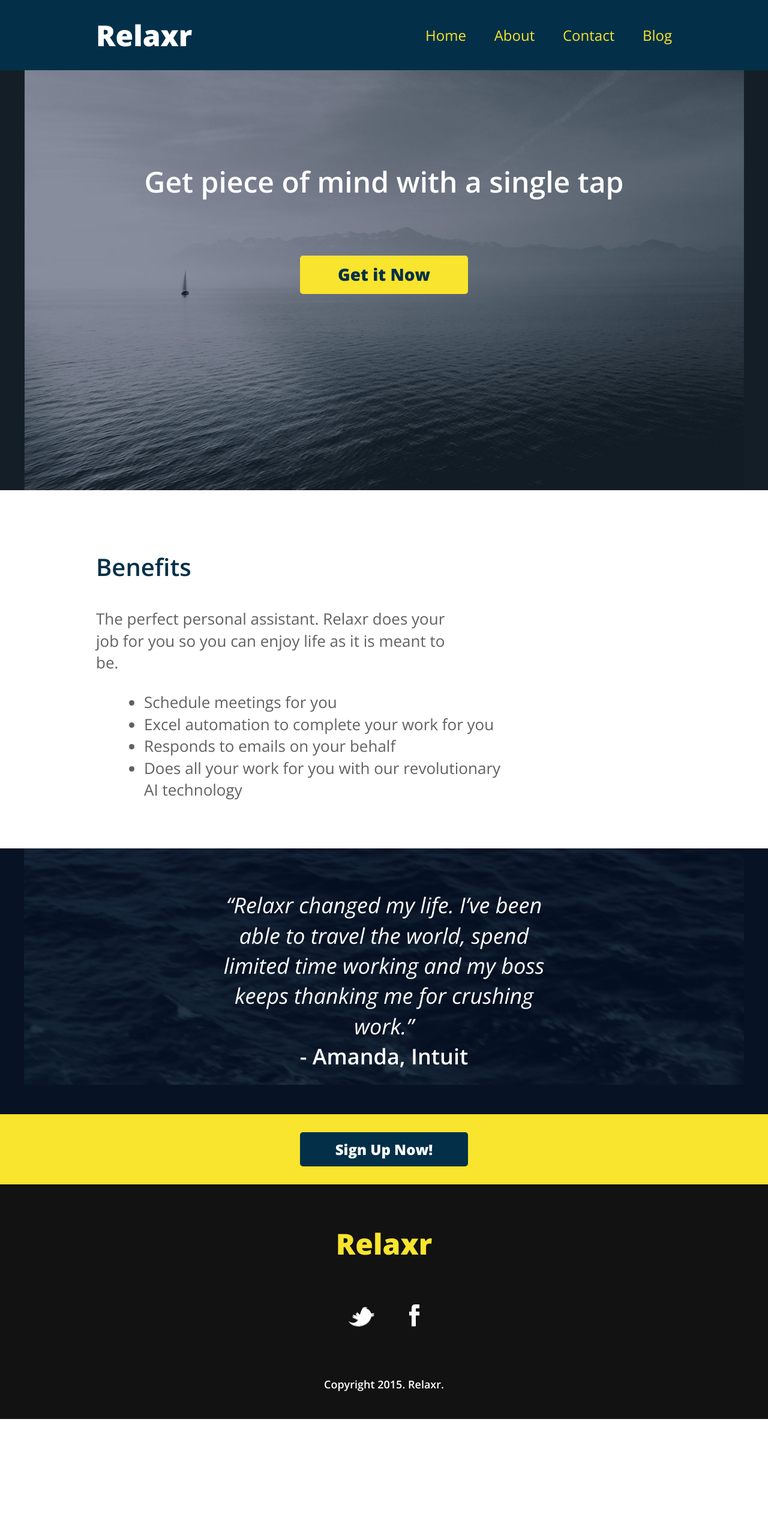
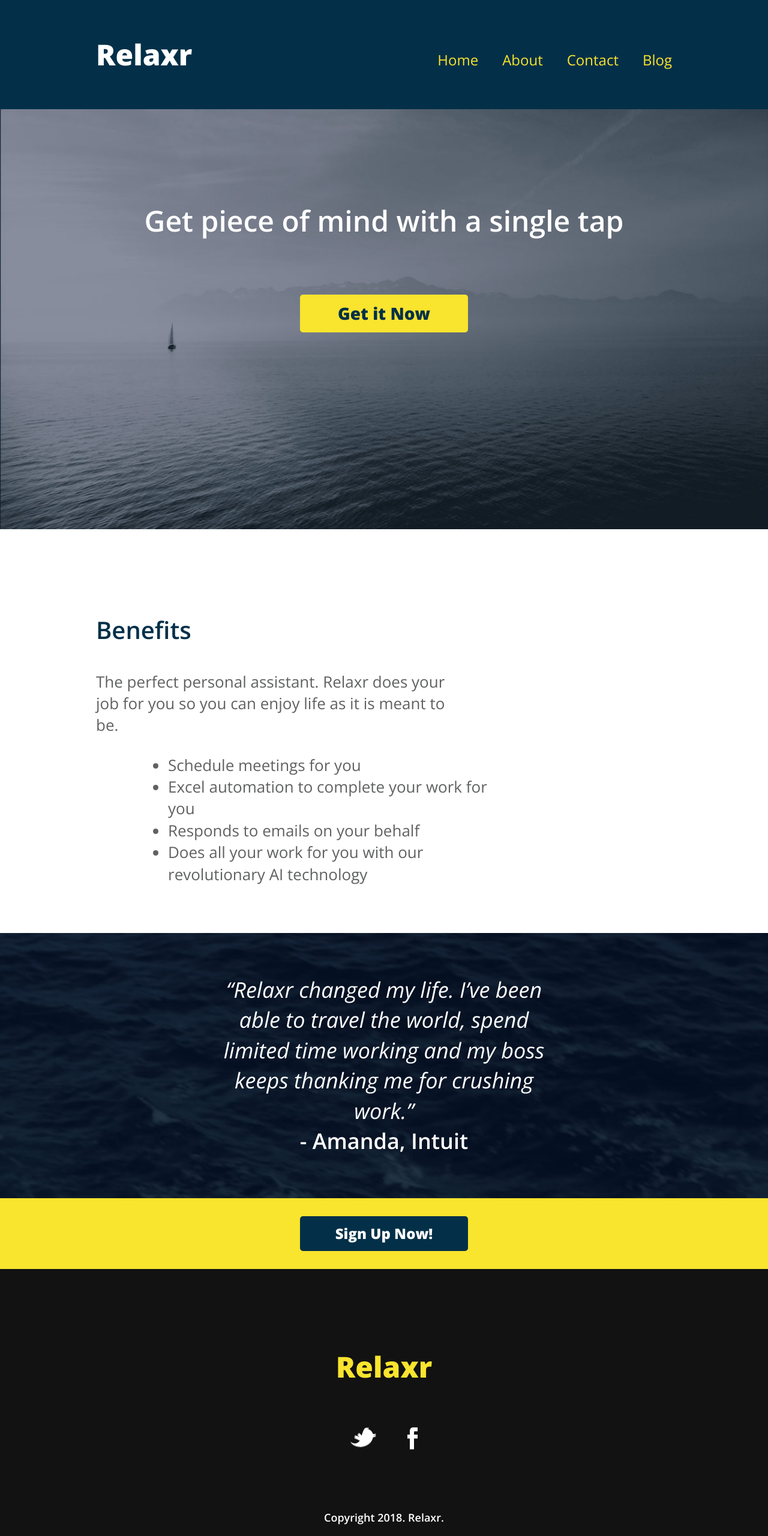
Before and after one commit to missrachelstock/FEWD-Assignment4, a plain HTML site: page index.html in a window 1280 px wide. Shown: the whole page at 60% size. Before the commit the page ends 2365 px from the top, so only its background shows below. Drawn offline with nearby package versions, Linux system fonts and the light colour scheme.

Commit message:
Update styles and html, remove usage of floats and inline-block for layout in place of flexbox

```diff
--- a/css/style.css
+++ b/css/style.css
@@ -5,40 +5,20 @@ Author: Your Name
 Developer @GA in NYC
 */
 
-
 /******************************************
 /* SETUP
 /*******************************************/
 
 /* Box Model Hack */
-* {
-  -moz-box-sizing: border-box; /* Firexfox */
-  -webkit-box-sizing: border-box; /* Safari/Chrome/iOS/Android */
-  box-sizing: border-box; /* IE */
+
+html {
+  box-sizing: border-box;
 }
 
-/* Clear fix hack */
-.clearfix:after {
-  content: ".";
-  display: block;
-  clear: both;
-  visibility: hidden;
-  line-height: 0;
-  height: 0;
-}
-
-.clear {
-  clear: both;
-}
-
-.alignright {
-  float: right;
-  padding: 0 0 10px 10px; /* note the padding around a right floated image */
-}
-
-.alignleft {
-  float: left;
-  padding: 0 10px 10px 0; /* note the padding around a left floated image */
+*,
+*::before,
+*::after {
+  box-sizing: inherit;
 }
 
 /******************************************
@@ -53,20 +33,22 @@ body {
   font-family: 'Open Sans', Helvetica, Arial, sans-serif;
   font-weight: 300;
 }
+
 a {
   text-decoration: none;
 }
-
 
 /******************************************
 /* LAYOUT
 /*******************************************/
 
 /* Center the container */
+
 .container {
   width: 960px;
   margin: 0 auto;
 }
+
 .logo {
   font-size: 48px;
   font-weight: 800;
@@ -77,80 +59,100 @@ header {
   padding: 25px 0;
   overflow: hidden;
 }
+
+header .container {
+  display: flex;
+  align-items: baseline;
+  justify-content: space-between;
+}
+
 header .logo {
   color: #fff;
-  float: left;
 }
 
-header nav {
-  float: right;
-  margin-top: 15px;
+nav ul {
+  display: flex;
+  margin: 0;
+  padding: 0;
 }
-header nav ul li {
-  display: inline-block;
-  margin: 0 0 0 40px;
+
+nav li {
+  margin-left: 40px;
   font-size: 24px;
 }
-header nav ul li a {
+
+nav li:first-child {
+  margin-left: 0;
+}
+
+nav a {
   color: #f9e42e;
 }
 
 #hero {
-  height: 700px;
+  min-height: 700px;
   background: url(../images/header_bg.jpg) no-repeat top center #131e27;
+  background-size: cover;
   padding-top: 32px;
+  text-align: center;
 }
 
-#hero .logo {
-  color: #fff;
-}
 #hero h2 {
   font-size: 48px;
-  text-align: center;
   color: #fff;
   margin: 120px 0 90px;
   font-weight: 600;
 }
+
 .button {
   border-radius: 5px;
   font-weight: 800;
   padding: 12px 0;
-  width: 280px;
+  min-width: 280px;
   font-size: 28px;
   text-align: center;
-  display: block;
-  margin: 0 auto;
+  display: inline-block;
 }
-.yellow {
+
+.primary {
   background: #f9e42e;
   color: #033048;
 }
-.blue {
+
+.secondary {
   background: #033048;
   color: #fff;
   font-size: 24px;
 }
+
 #benefits {
   padding: 100px 0 80px;
 }
+
 h3 {
   color: #033048;
   font-size: 40px;
   font-weight: 600;
   margin-bottom: 40px;
 }
-#benefits p, #benefits ul {
+
+#benefits p,
+#benefits ul {
   width: 600px;
 }
+
 #benefits ul {
   list-style: disc;
   margin: 30px 0 0 80px;
 }
+
 #testimonial {
   background: url(../images/testimonial_bg.jpg) no-repeat top center #071324;
+  background-size: cover;
   padding: 70px 0 70px;
   color: #fff;
 }
+
 blockquote {
   font-size: 36px;
   font-weight: 300;
@@ -159,36 +161,45 @@ blockquote {
   width: 580px;
   margin: 0 auto;
 }
+
 blockquote span {
   font-weight: 600;
   display: block;
   font-style: normal;
 }
+
 #main {
   margin-top: 80px;
 }
+
+#main .container {
+  display: flex;
+}
+
 #posts {
   width: 700px;
-  display: inline-block;
   margin-right: 20px;
   vertical-align: top;
 }
+
 #sidebar {
   width: 240px;
-  display: inline-block;
   vertical-align: top;
 }
+
 .post {
   border-bottom: 1px solid #043049;
   padding-bottom: 40px;
   margin-bottom: 40px;
 }
+
 .post h2 {
   font-weight: 600;
   font-size: 40px;
   line-height: 1.3;
   margin-bottom: 30px;
 }
+
 .post h2 a {
   color: #043049;
 }
@@ -196,11 +207,13 @@ blockquote span {
 .post img {
   margin-bottom: 30px;
 }
+
 .post p {
   font-size: 24px;
   line-height: 1.333;
   color: #606161;
 }
+
 .post p:first-of-type:first-letter {
   float: left;
   font-size: 80px;
@@ -210,34 +223,16 @@ blockquote span {
   padding-left: 3px;
   font-weight: 600;
 }
+
 .readmore {
   text-align: right;
   margin-top: 30px;
 }
+
 .readmore a {
   color: #043049;
   font-weight: 600;
 }
-
-/*.button {
-  border-radius: 5px;
-  font-weight: 800;
-  padding: 12px 0;
-  width: 280px;
-  font-size: 28px;
-  text-align: center;
-  display: block;
-  margin: 0 auto;
-}
-.yellow {
-  background: #f9e42e;
-  color: #033048;
-}
-.blue {
-  background: #033048;
-  color: #fff;
-  font-size: 24px;
-}*/
 
 #sidebar h3 {
   font-size: 32px;
@@ -245,18 +240,22 @@ blockquote span {
   margin-bottom: 15px;
   color: #043049;
 }
+
 #sidebar ul {
   margin-bottom: 40px;
 }
+
 #sidebar ul li a {
   color: #043049;
   font-size: 24px;
 }
+
 #sidebar p {
   font-size: 22px;
   line-height: 1.1;
   margin-bottom: 40px;
 }
+
 #sidebar p a {
   color: #043049;
   font-weight: 600;
@@ -273,15 +272,25 @@ footer {
   padding: 65px 0 45px;
   text-align: center;
 }
+
 footer .logo {
   color: #f9e42e;
   margin-bottom: 68px;
 }
-footer ul li {
-  display: inline-block;
-  list-style: none;
-  margin: 0 26px 75px;
+
+.social {
+  margin: 0;
+  margin-bottom: 75px;
+  padding: 0;
+  display: inline-flex;
+  list-style-type: none;
 }
+
+.social > li {
+  margin-left: 26px;
+  margin-right: 26px;
+}
+
 footer p {
   font-size: 18px;
   color: #fff;
--- a/index.html
+++ b/index.html
@@ -1,5 +1,6 @@
 <!DOCTYPE html>
 <html lang="en">
+
   <head>
     <meta charset="utf-8">
     <meta name="description" content="The perfect personal assistant. Relaxr does your job for you so you can enjoy life as it is meant to be.">
@@ -8,20 +9,29 @@
     <link href='http://fonts.googleapis.com/css?family=Open+Sans:300italic,300,600,800' rel='stylesheet' type='text/css'>
 
     <!-- external CSS link -->
-		<link rel="stylesheet" href="css/reset.css">
+    <link rel="stylesheet" href="css/normalize.css">
     <link rel="stylesheet" href="css/style.css">
 
   </head>
+
   <body>
     <header>
       <div class="container">
         <h1 class="logo">Relaxr</h1>
         <nav>
           <ul>
-						<li><a href="index.html">Home</a></li>
-						<li><a href="#">About</a></li>
-						<li><a href="#">Contact</a></li>
-						<li><a href="blog.html">Blog</a></li>
+            <li>
+              <a href="index.html">Home</a>
+            </li>
+            <li>
+              <a href="#">About</a>
+            </li>
+            <li>
+              <a href="#">Contact</a>
+            </li>
+            <li>
+              <a href="blog.html">Blog</a>
+            </li>
           </ul>
         </nav>
       </div>
@@ -29,7 +39,7 @@
     <section id="hero">
       <div class="container">
         <h2>Get piece of mind with a single tap</h2>
-				<a class="button yellow" href="#">Get it Now</a>
+        <a class="button primary" href="#">Get it Now</a>
       </div>
     </section>
     <section id="benefits">
@@ -46,22 +56,33 @@
     </section>
     <section id="testimonial">
       <div class="container">
-				<blockquote>&ldquo;Relaxr changed my life. I&rsquo;ve been able to travel the world, spend limited time working and my boss keeps thanking me for crushing work.&rdquo;
-				<span>- Amanda, Intuit</span></blockquote>
+        <blockquote>&ldquo;Relaxr changed my life. I&rsquo;ve been able to travel the world, spend limited time working and my boss keeps
+          thanking me for crushing work.&rdquo;
+          <span>- Amanda, Intuit</span>
+        </blockquote>
       </div>
     </section>
     <aside id="bottom-cta">
-			<a class="button blue" href="#">Sign Up Now!</a>
+      <a class="button secondary" href="#">Sign Up Now!</a>
     </aside>
     <footer>
       <h4 class="logo">Relaxr</h4>
 
-			<ul>
-				<li><a href="#"><img src="images/twitter.png" alt="Twitter logo"></a></li>
-				<li><a href="#"><img src="images/facebook.png" alt="Facebook logo"></a></li>
+      <ul class="social">
+        <li>
+          <a href="#">
+            <img src="images/twitter.png" alt="Twitter logo">
+          </a>
+        </li>
+        <li>
+          <a href="#">
+            <img src="images/facebook.png" alt="Facebook logo">
+          </a>
+        </li>
       </ul>
 
-			<p class="copyright">Copyright 2015. Relaxr.</p>
+      <p class="copyright">Copyright 2018. Relaxr.</p>
     </footer>
   </body>
+
 </html>
```
Also changed, not shown: blog.html (+75 -25 lines). Lines whose indentation alone changed are shown as unchanged.
